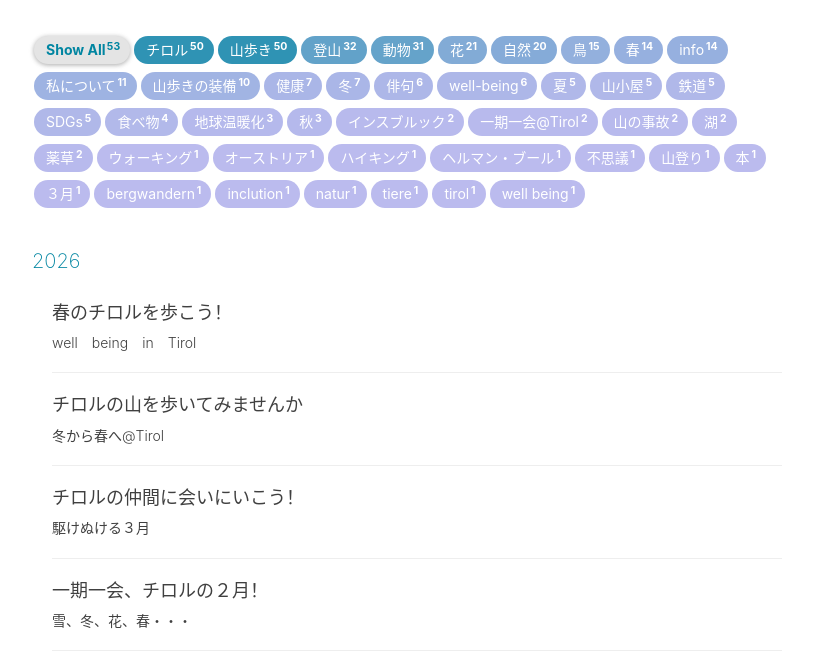
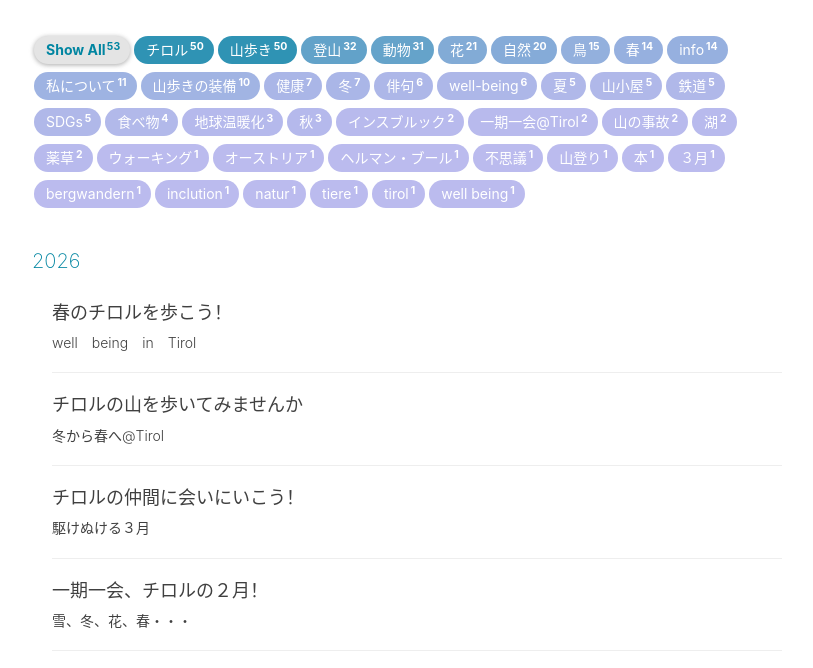
Before and after one commit to yamayagi/yamayagi.github.io, a Jekyll site: the page built from _pages/archive.html, in a window 1280 px wide and 900 px high, cut to the strip 232-900 px from the top of the window. Shown: the whole strip, without its empty margins (233-1046 px from the left). Built offline with Jekyll 4.4.1, drawn with Linux system fonts in a browser that asks for light colours; nearby versions of some CDN libraries; comment, search, counter and statistics services are not loaded.

Commit message:
Update 2024-03-24-spring.md

```diff
--- a/_posts/2024-03-24-spring.md
+++ b/_posts/2024-03-24-spring.md
@@ -1,7 +1,7 @@
 ---
 title: かけぬける３月！
 subtitle: 北へ　東へ　・・・
-tags: [チロル,オーストリア,鉄道,SDGs,春,ハイキング,山歩き,山登り,動物,３月]
+tags: [チロル,オーストリア,鉄道,SDGs,春,山歩き,山登り,動物,３月]
 ---
 
 # チロルから北へ
```
